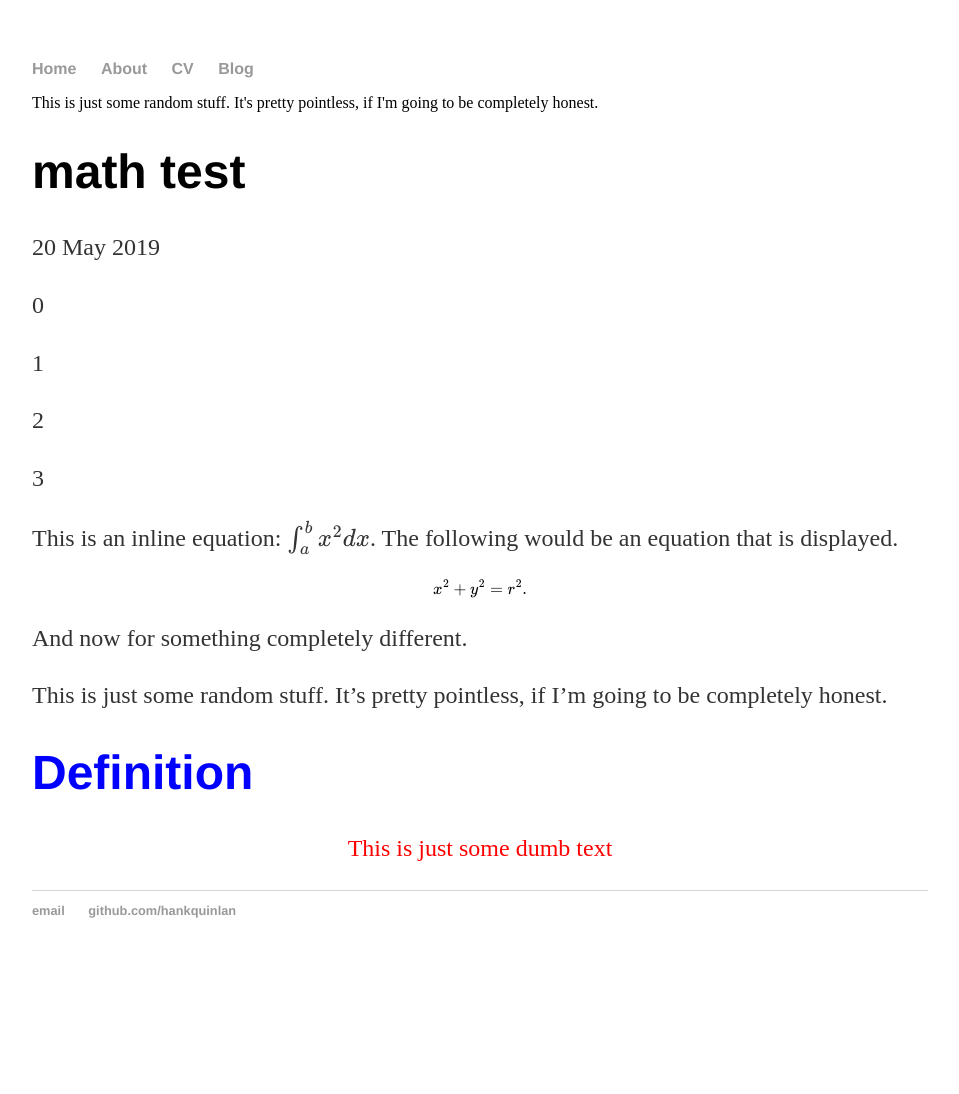
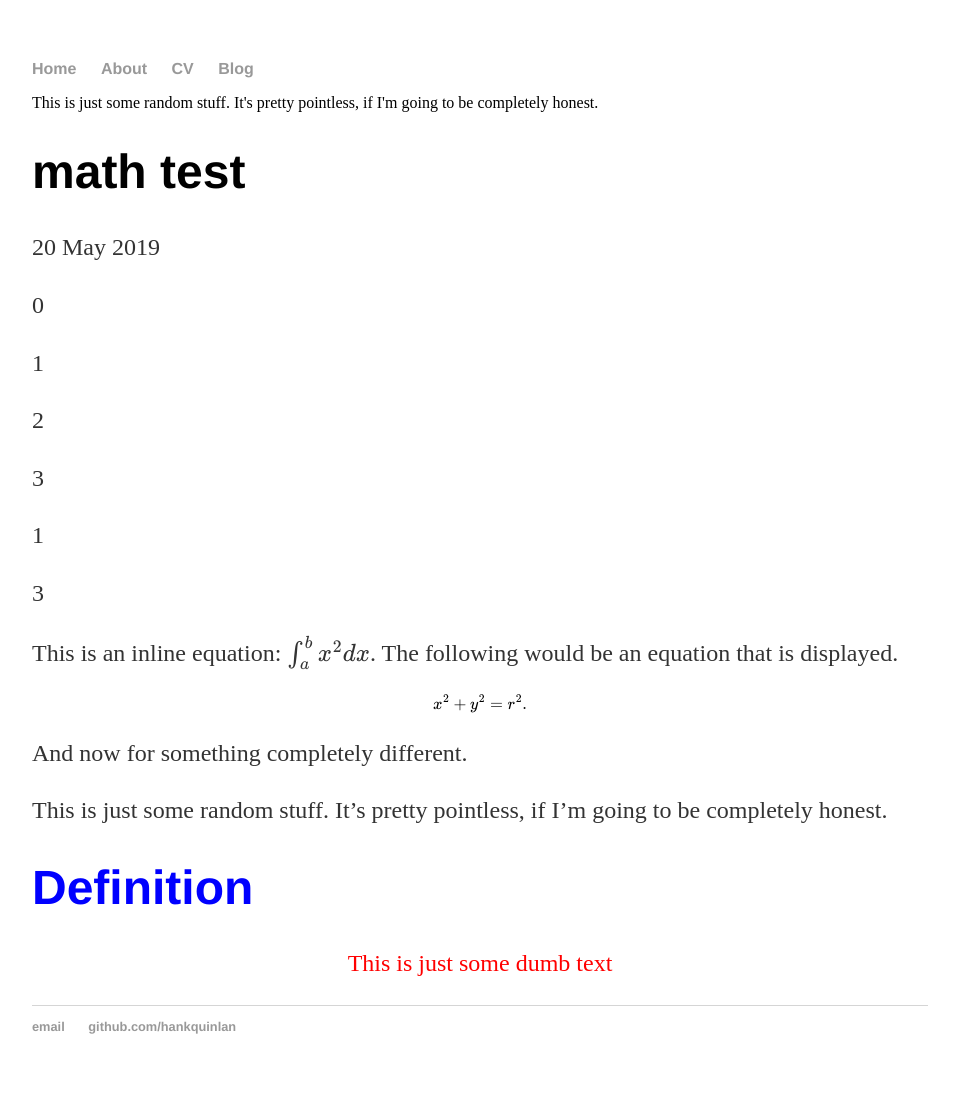
Before and after one commit to fattymattk/hello-world, a Jekyll site: the page built from _posts/2019-05-20-mathtest.md, in a window 1280 px wide. Shown: the whole page, without its empty margins (160-1119 px from the left). Built offline with Jekyll 4.4.1, drawn with Linux system fonts in a browser that asks for light colours; formulas are drawn with MathJax 3; before the commit the page ends 978 px from its top, so only the background shows below that.

Commit message:
Update 2019-05-20-mathtest.md

```diff
--- a/_posts/2019-05-20-mathtest.md
+++ b/_posts/2019-05-20-mathtest.md
@@ -21,6 +21,10 @@
 
 {{counter}}
 
+{% include inc.md %}
+
+{{counter}}
+
 This is an inline equation: $\int_a^b x^2 dx$. The following would be an equation that is displayed.
 
 $$x^2 + y^2 = r^2.$$
```
